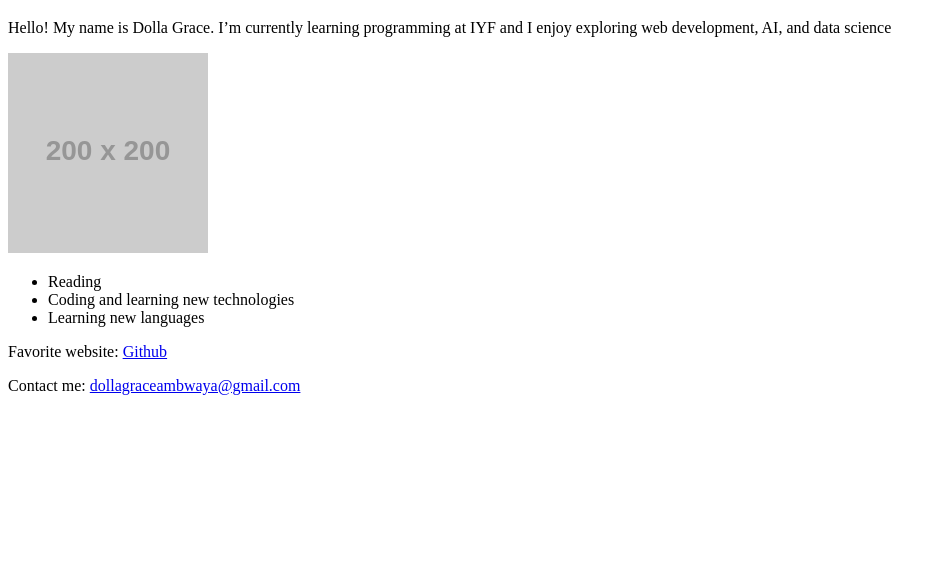
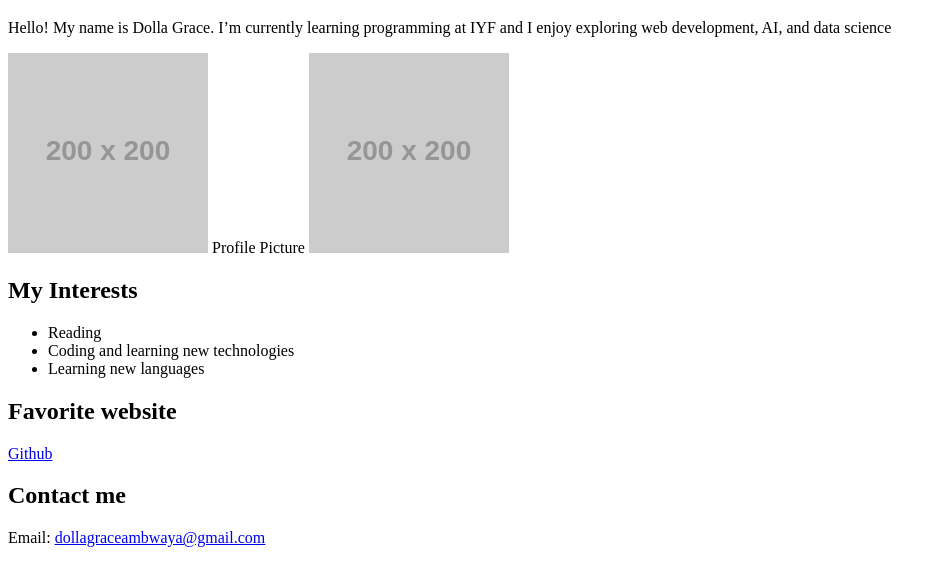
Before and after one commit to dollagraceambwaya-commits/iyf-s10-week-01-DollaGrace, a plain HTML site: page index.html in a window 1280 px wide. Shown: the part 61-646 px from the top of the page, without its empty margins (0-946 px from the left). Drawn offline with Linux system fonts and the light colour scheme; placeholder pictures from the web are drawn by us.

Commit message:
Add accessibility report and fix issues in index.html

```diff
--- a/index.html
+++ b/index.html
@@ -6,18 +6,24 @@
     <title>Dolla Grace- About Me</title>
 </head>
 <body>
-    <h1>Dolla Grace</h1>
+        <h1>Dolla Grace</h1>
+        <main>
     <p>Hello! My name is Dolla Grace. I’m currently learning programming at IYF and I enjoy exploring web development, AI, and data science</p>
     <img src="https://via.placeholder.com/200" alt="Placeholder image">
+    <label for="profile-pic">Profile Picture</label>
+    <img id="profile-pic" src="https://via.placeholder.com/200" alt="Profile Picture">
+    <h2>My Interests</h2>
     <ul>
         <li>Reading</li>
         <li>Coding and learning new technologies</li>
         <li>Learning new languages</li>
     </ul>
-    <p> Favorite website: <a href="https://github.com" target="_blank">Github</a>
+    <h2> Favorite website</h2>
+        <p><a href="https://github.com" target="_blank">Github</a></p>
     </p>
-    <p>Contact me:
-        <a href="mailto:dollagraceambwaya@gmail.com">dollagraceambwaya@gmail.com</a>
-    </p>
+    <h2>Contact me</h2>
+       <p>Email: <a href="mailto:dollagraceambwaya@gmail.com">dollagraceambwaya@gmail.com</a></p>
+    </main>
+
 </body>
 </html>
```
Also changed, not shown: 1 other file.
